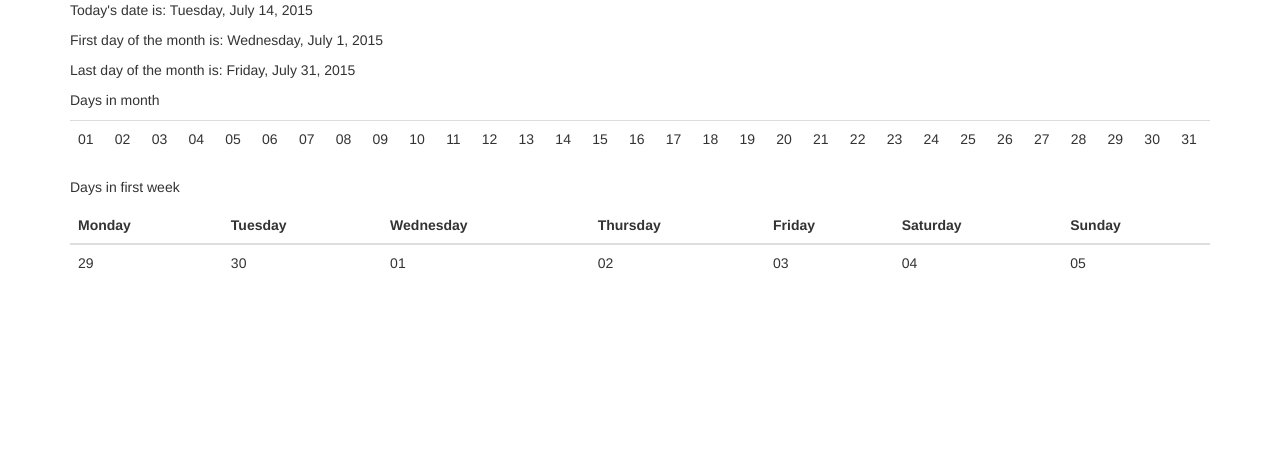
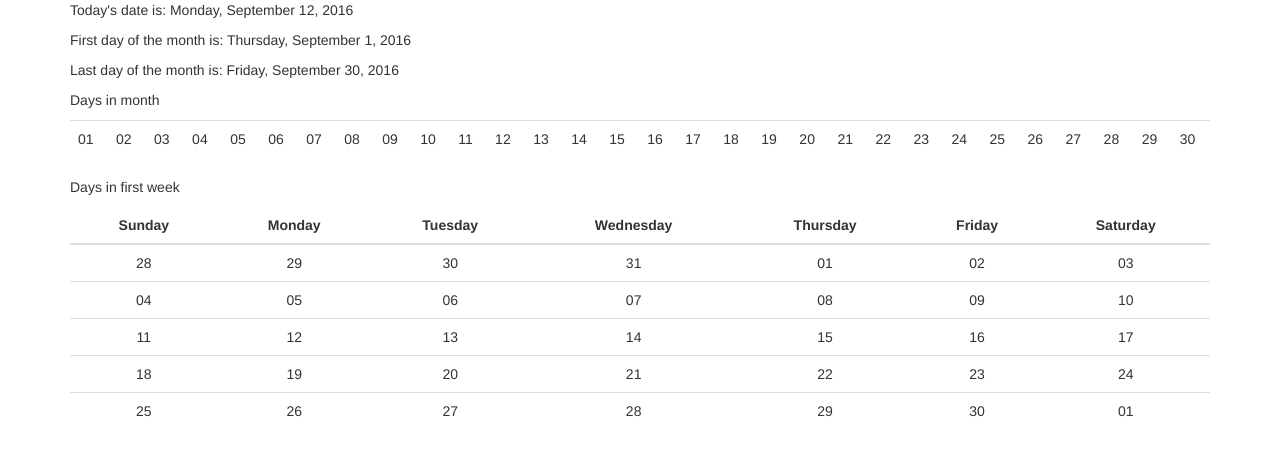
Before and after one commit to BartoszBazanski/angular-calendar, a plain HTML site: page app/index.html in a window 1280 px wide. Drawn offline with nearby package versions, Linux system fonts and the light colour scheme.

Commit message:
Generete weeks in current monthwith additional days from previous and next month to have 7 days in week

```diff
--- a/app/index.html
+++ b/app/index.html
@@ -21,11 +21,11 @@
         <table class="table">
             <thead>
                 <tr>
-                    <th ng-repeat="dayNames in calendar.weekDays">{{dayNames}}</th>
+                    <th ng-repeat="dayNames in calendar.weekDays" class="text-center">{{dayNames}}</th>
                 </tr>
             </thead>
-            <tr>
-                <td ng-repeat="weekDay in calendar.firstWeek">{{weekDay | date: 'dd'}}</td>
+            <tr ng-repeat="week in calendar.weeks">
+                <td ng-repeat="day in week" class="text-center">{{day | date: 'dd'}}</td>
             </tr>
         </table>
     </body>
--- a/app/index.module.js
+++ b/app/index.module.js
@@ -2,12 +2,12 @@
     angular.module('angularCalendar',[])
         .controller('CalendarController', function(){
             var calendar = this;
-            calendar.day = new Date(2015, 6, 14);
+            calendar.day = new Date();
             calendar.firstDayOfMonth = new Date(calendar.day.getFullYear(), calendar.day.getMonth(), 1);
             calendar.lastDayOfMonth = new Date(calendar.day.getFullYear(), calendar.day.getMonth() + 1, 0);
             calendar.currentMonth = getDaysFromMonth();
-            calendar.firstWeek = getFirstWeekFromMonth();
-            calendar.weekDays = ["Monday", "Tuesday", "Wednesday", "Thursday", "Friday", "Saturday", "Sunday"];
+            calendar.weeks = buildWeeks(calendar.firstDayOfMonth);
+            calendar.weekDays = ["Sunday", "Monday", "Tuesday", "Wednesday", "Thursday", "Friday", "Saturday"];
 
             function getDaysFromMonth() {
                 var month = [];
@@ -19,15 +19,55 @@
 
             function getFirstWeekFromMonth() {
                 var firstWeek = [];
-                if(calendar.firstDayOfMonth.getDay() > 1) {
-                    for(var j = (calendar.firstDayOfMonth.getDay() - 2) * (-1); j <= 0; j++) {
+                if(calendar.firstDayOfMonth.getDay() > 0) {
+                    for(var j = (calendar.firstDayOfMonth.getDay() - 1) * (-1); j <= 0; j++) {
                         firstWeek.push(new Date(calendar.firstDayOfMonth.getFullYear(), calendar.firstDayOfMonth.getMonth(), j));
                     }
                 }
-                for(var k = 0; k <= 7 - calendar.firstDayOfMonth.getDay(); k++) {
+                for(var k = 0; k <= 6 - calendar.firstDayOfMonth.getDay(); k++) {
                     firstWeek.push(new Date(calendar.firstDayOfMonth.getFullYear(), calendar.firstDayOfMonth.getMonth(), k + 1));
                 }
+                console.log(firstWeek);
                 return firstWeek;
+            }
+            function buildWeeks(firstDay){
+                var day;
+                var week = [];
+                var weeks = [];
+
+                var lastDay = new Date(firstDay.getFullYear(), firstDay.getMonth() + 1, 0);
+                for(var i = 1; i <= lastDay.getDate(); i++) {
+                    day = new Date(firstDay.getFullYear(), firstDay.getMonth(), i);
+                    if(day.getDay() === 6) {
+                        week.push(day);
+                        weeks.push(week);
+                        week = [];
+                    } else {
+                        week.push(day);
+                    }
+                }
+                weeks.push(week);
+
+                var lastWeek = weeks[weeks.length - 1];
+                var firstWeek = weeks[0];
+                var restDays = [];
+
+                if(firstWeek[0].getDay() > 0){
+                    for(var j = (firstWeek[0].getDay() - 1) * (-1); j <= 0; j++) {
+                        restDays.push(new Date(firstWeek[0].getFullYear(), firstWeek[0].getMonth(), j));
+                    }
+                    firstWeek.forEach(function(day) {restDays.push(day)});
+                    weeks[0] = restDays;
+                    restDays = [];
+                };
+                if(lastWeek[lastWeek.length - 1].getDay() < 6) {
+                    for (var k = 0; k < (6 - lastWeek[lastWeek.length - 1].getDay()) ; k++) {
+                        restDays.push(new Date(lastWeek[lastWeek.length - 1].getFullYear(), lastWeek[lastWeek.length - 1].getMonth() + 1, k + 1))
+                    }
+                    restDays.forEach(function(day) {lastWeek.push(day)});
+                    restDays = [];
+                }
+                return weeks;
             }
         });
 })();
```
